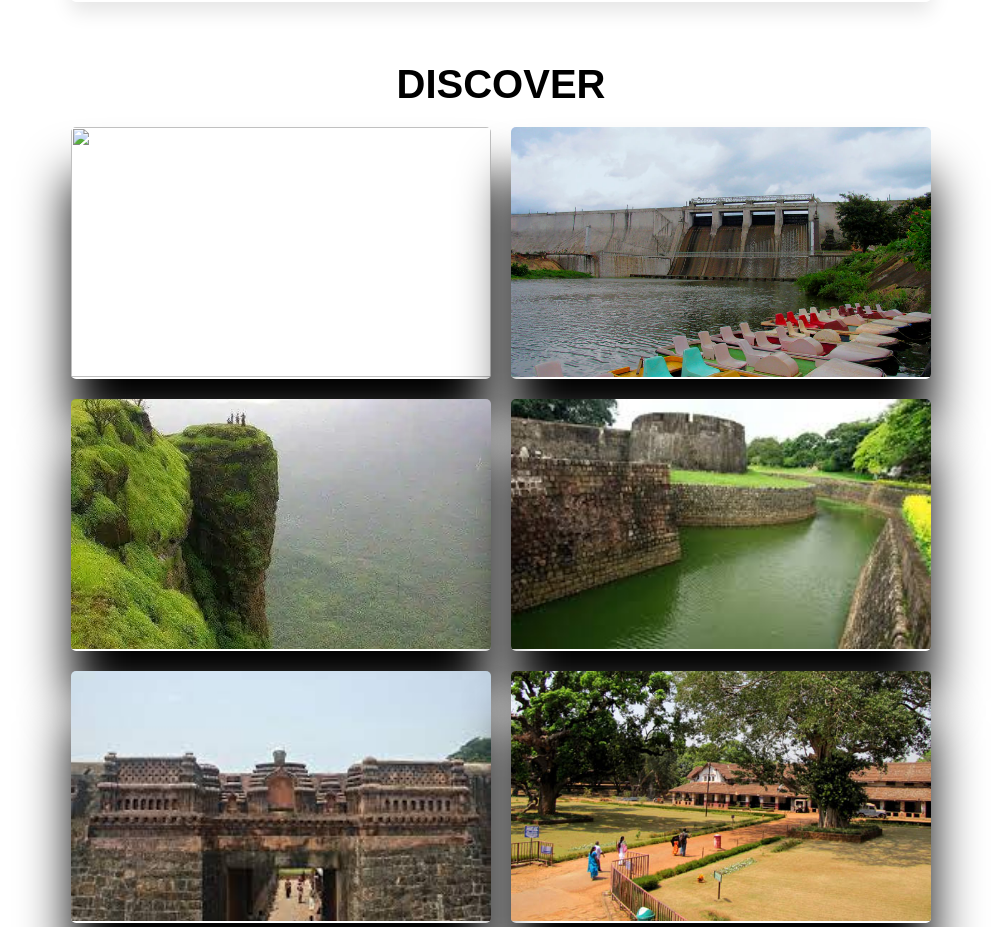
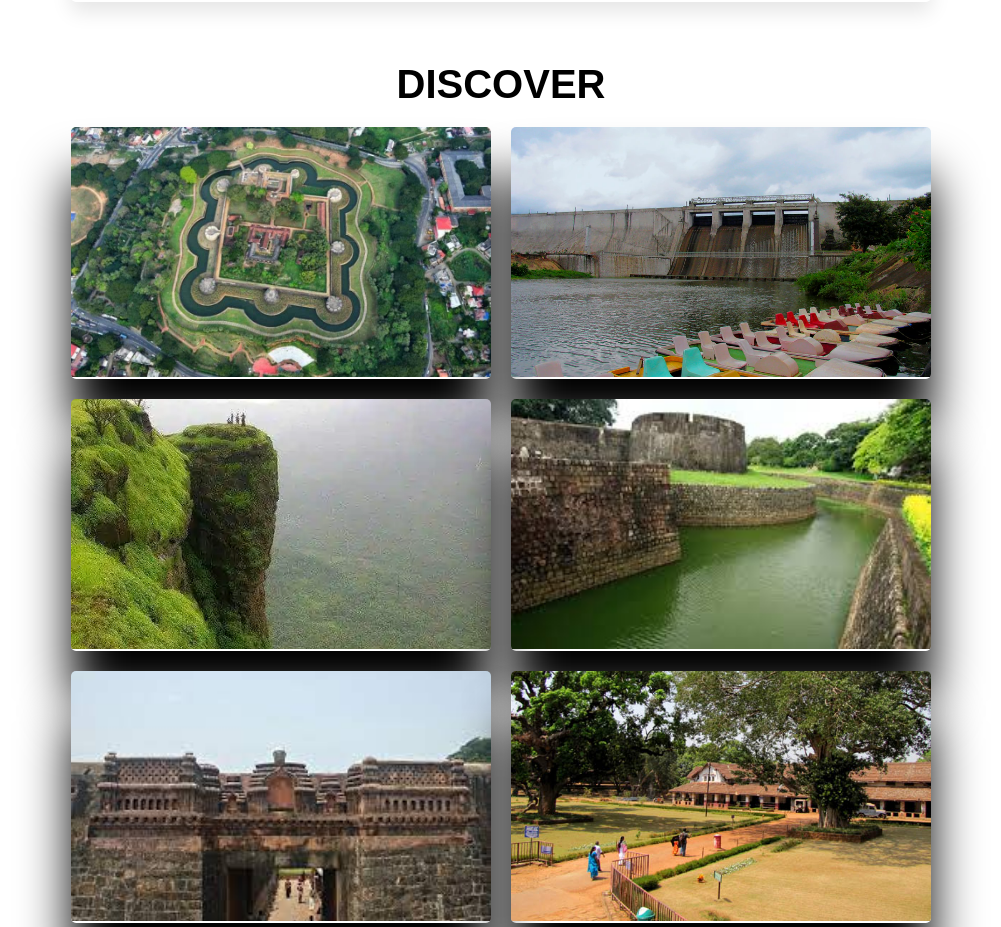
Before and after one commit to AnchuRavindran/validation-tourism, a plain HTML site: page palakkad.html in a window 1280 px wide. Shown: the part 2520-3447 px from the top of the page, without its empty margins (139-1140 px from the left). Drawn offline with nearby package versions, Linux system fonts and the light colour scheme.

Commit message:
validation

```diff
--- a/palakkad.html
+++ b/palakkad.html
@@ -130,7 +130,7 @@
     <div class="box-container">
 
         <div class="box">
-            <img src="css/images/9.1.jpg.crdownload" alt="" >
+            <img src="dis/pal1.jpg" alt="" >
             </div>
             <div class="box">
             <img src="./css/images/9.2.webp" alt=""  >
```
